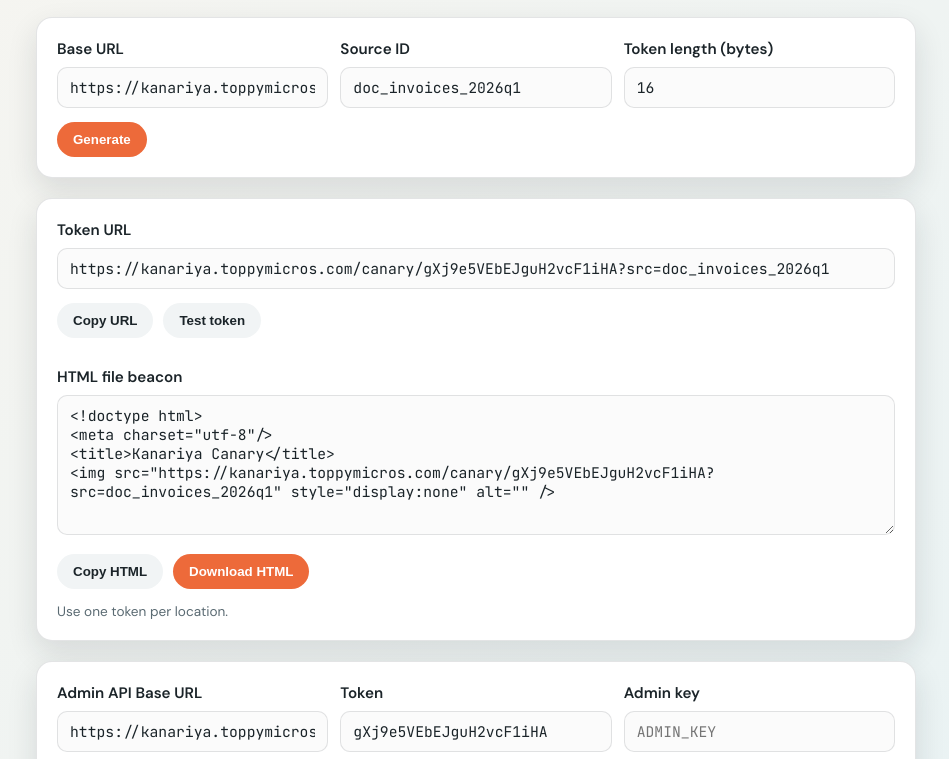
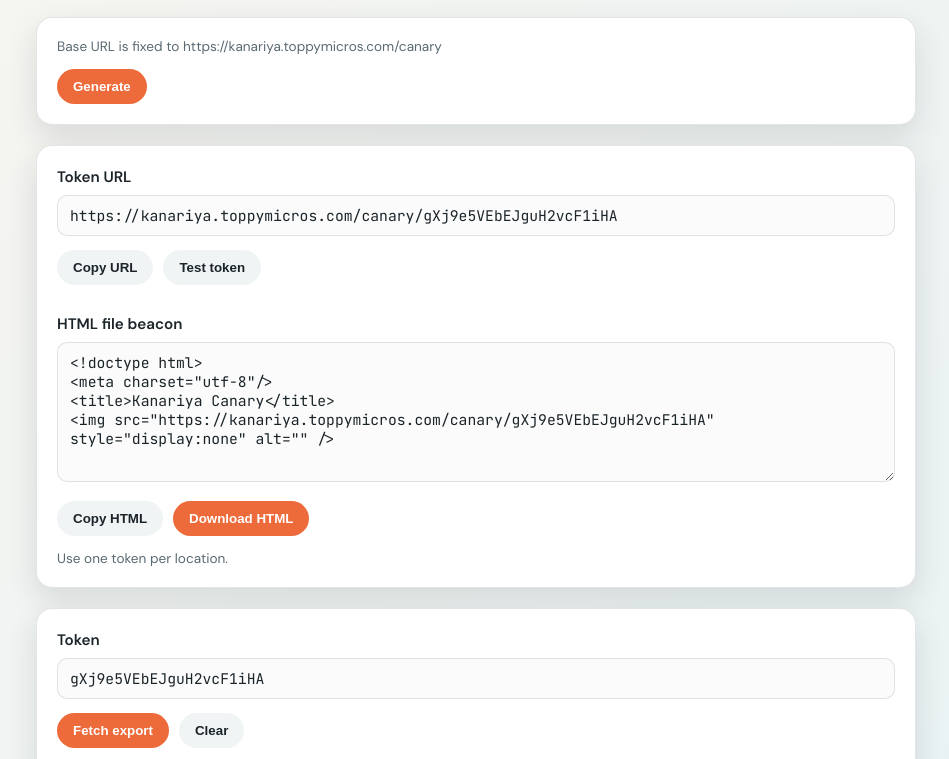
Before and after one commit to ToppyMicroServices/Kanariya, a website: page public/index.html in a window 1280 px wide. Shown: the part 163-922 px from the top of the page, without its empty margins (164-1113 px from the left). Drawn offline with Linux system fonts and the light colour scheme.

Commit message:
feat: Update public export functionality to ignore admin key when enabled

```diff
--- a/public/index.html
+++ b/public/index.html
@@ -143,20 +143,7 @@
       </header>
 
       <section class="card stack">
-        <div class="row">
-          <div>
-            <label>Base URL</label>
-            <input id="baseUrl" value="https://kanariya.toppymicros.com/canary" />
-          </div>
-          <div>
-            <label>Source ID</label>
-            <input id="srcId" value="doc_invoices_2026q1" />
-          </div>
-          <div>
-            <label>Token length (bytes)</label>
-            <input id="tokenLength" type="number" min="8" max="32" value="16" />
-          </div>
-        </div>
+        <div class="hint">Base URL is fixed to https://kanariya.toppymicros.com/canary</div>
         <div class="actions">
           <button class="primary" id="generate">Generate</button>
         </div>
@@ -184,19 +171,9 @@
       </section>
 
       <section class="card stack">
-        <div class="row">
-          <div>
-            <label>Admin API Base URL</label>
-            <input id="adminBaseUrl" value="https://kanariya.toppymicros.com" />
-          </div>
-          <div>
-            <label>Token</label>
-            <input id="adminToken" placeholder="token" />
-          </div>
-          <div>
-            <label>Admin key</label>
-            <input id="adminKey" type="password" placeholder="ADMIN_KEY" />
-          </div>
+        <div>
+          <label>Token</label>
+          <input id="adminToken" placeholder="token" />
         </div>
         <div class="actions">
           <button class="primary" id="fetchExport">Fetch export</button>
@@ -204,20 +181,17 @@
         </div>
         <div class="hint" id="exportStatus"></div>
         <textarea id="exportOutput" readonly></textarea>
-        <div class="hint">Admin key is optional if public export is enabled.</div>
+        <div class="hint">Admin export is available when public export is enabled.</div>
       </section>
     </main>
 
     <script>
-      const baseUrlInput = document.getElementById("baseUrl");
-      const srcIdInput = document.getElementById("srcId");
-      const tokenLengthInput = document.getElementById("tokenLength");
+      const BASE_URL = "https://kanariya.toppymicros.com/canary";
+      const ADMIN_BASE_URL = "https://kanariya.toppymicros.com";
       const tokenUrlOutput = document.getElementById("tokenUrl");
       const htmlBeaconOutput = document.getElementById("htmlBeacon");
       const tokenStatus = document.getElementById("tokenStatus");
-      const adminBaseUrlInput = document.getElementById("adminBaseUrl");
       const adminTokenInput = document.getElementById("adminToken");
-      const adminKeyInput = document.getElementById("adminKey");
       const exportStatus = document.getElementById("exportStatus");
       const exportOutput = document.getElementById("exportOutput");
 
@@ -232,16 +206,10 @@
         return toBase64Url(bytes);
       }
 
-      function deriveAdminBase(baseUrl) {
-        return baseUrl.replace(/\/+$/, "").replace(/\/canary$/, "");
-      }
-
       function buildOutputs() {
-        const tokenBytes = Math.min(32, Math.max(8, Number(tokenLengthInput.value || 16)));
+        const tokenBytes = 16;
         const token = generateToken(tokenBytes);
-        const baseUrl = baseUrlInput.value.replace(/\/+$/, "");
-        const srcId = encodeURIComponent(srcIdInput.value.trim());
-        const url = `${baseUrl}/${token}${srcId ? `?src=${srcId}` : ""}`;
+        const url = `${BASE_URL}/${token}`;
 
         tokenUrlOutput.value = url;
         htmlBeaconOutput.value = `<!doctype html>
@@ -250,7 +218,6 @@
 <img src="${url}" style="display:none" alt="" />`;
         tokenStatus.textContent = "";
         adminTokenInput.value = token;
-        adminBaseUrlInput.value = deriveAdminBase(baseUrl);
       }
 
       async function testToken() {
@@ -270,22 +237,19 @@
       }
 
       async function fetchExport() {
-        const baseUrl = adminBaseUrlInput.value.replace(/\/+$/, "");
         const token = adminTokenInput.value.trim();
-        const key = adminKeyInput.value.trim();
 
         exportStatus.textContent = "";
         exportOutput.value = "";
 
-        if (!baseUrl || !token) {
-          exportStatus.textContent = "Base URL and token are required.";
+        if (!token) {
+          exportStatus.textContent = "Token is required.";
           return;
         }
 
-        const url = `${baseUrl}/admin/export?token=${encodeURIComponent(token)}`;
+        const url = `${ADMIN_BASE_URL}/admin/export?token=${encodeURIComponent(token)}`;
         try {
-          const headers = key ? { Authorization: `Bearer ${key}` } : {};
-          const response = await fetch(url, { headers });
+          const response = await fetch(url);
           const body = await response.text();
           exportStatus.textContent = `Status: ${response.status}`;
           exportOutput.value = body;
--- a/src/worker.js
+++ b/src/worker.js
@@ -227,12 +227,10 @@ export default {
         String(env.ALLOW_PUBLIC_EXPORT || "").toLowerCase()
       );
 
-      if (adminKey) {
-        if (bearerKey !== adminKey) {
+      if (!allowPublicExport) {
+        if (!adminKey || bearerKey !== adminKey) {
           return new Response("Forbidden", { status: 403, headers: corsHeaders() });
         }
-      } else if (!allowPublicExport) {
-        return new Response("Forbidden", { status: 403, headers: corsHeaders() });
       }
       if (!token) {
         return new Response("Missing token", { status: 400, headers: corsHeaders() });
```
Also changed, not shown: docs/index.html (+13 -49 lines), README.md.
